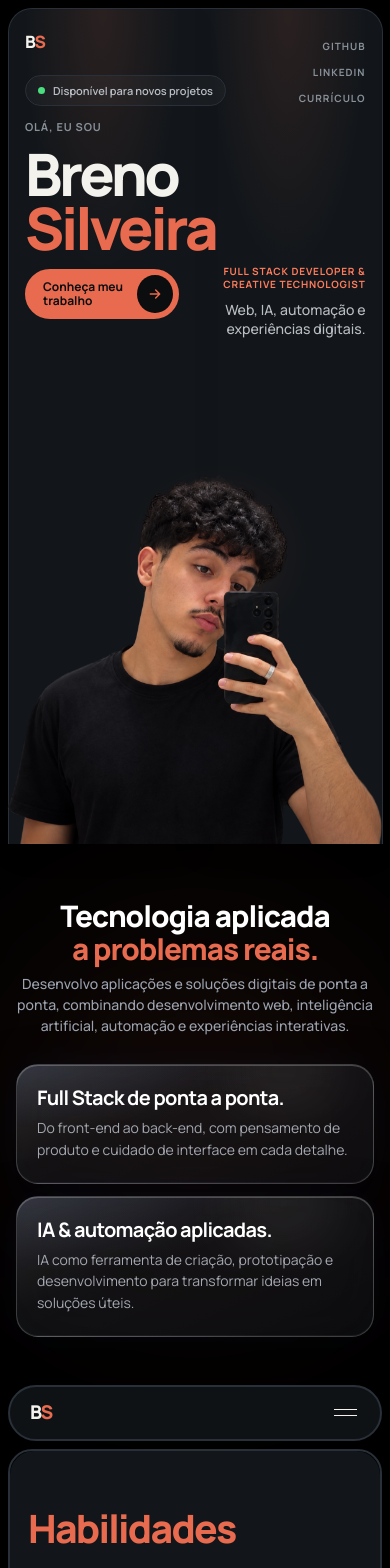
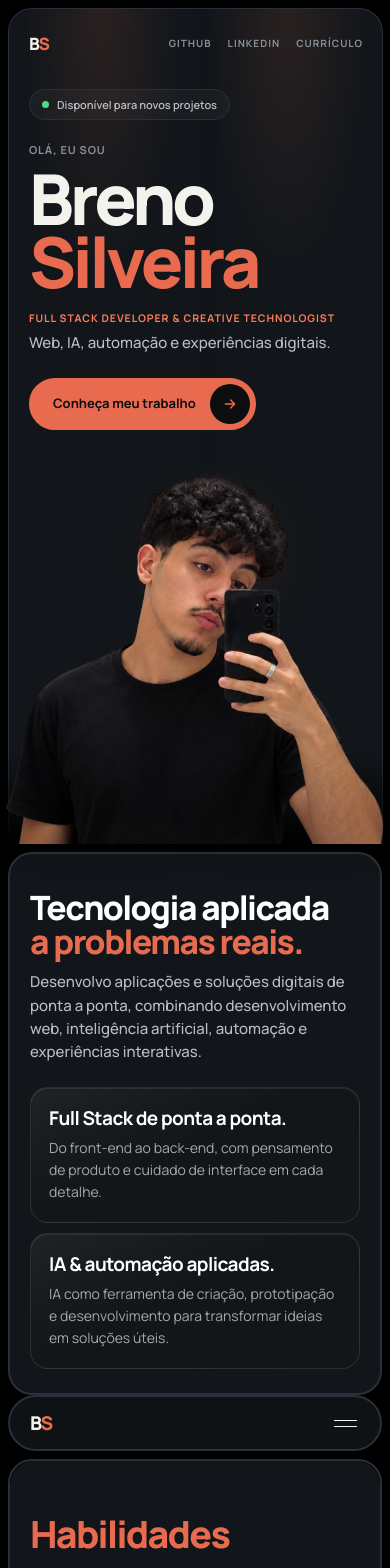
Before and after one commit to BrenoSilveiraLeal/Portfolio, a Next.js app: page / in a window 390 px wide. Shown: the top 1568 px of the page. Built offline with nearby package versions, Linux system fonts and the light colour scheme.

Commit message:
feat: enhance mobile layout and social links in CurtainHero and redesign components for improved user experience

```diff
--- a/app/curtain-hero.css
+++ b/app/curtain-hero.css
@@ -380,3 +380,45 @@
   .curtain-card h3{font-size:20px;margin-bottom:8px}
   .curtain-card p{font-size:14px;line-height:1.55;max-width:none}
 }
+
+/* ===== Mobile (versão final): hero de coluna única, limpa e alinhada à esquerda ===== */
+@media (max-width:720px){
+  .curtain-track{--hero-h:max(100svh,640px);--char-h:clamp(230px,calc(var(--hero-h) - 470px),460px)}
+  .curtain-panel{padding:20px 20px}
+  .curtain-panel-right .curtain-socials,.curtain-panel-right .curtain-mobile-sub{display:none!important}
+  .curtain-top{width:calc(100vw - 56px);justify-content:space-between;align-items:center}
+  .curtain-m-socials{display:flex;gap:16px}
+  .curtain-m-socials a{font-size:10px;font-weight:700;letter-spacing:.1em;text-transform:uppercase;color:var(--c-subtle);text-decoration:none;padding:6px 0}
+  .curtain-left-content{width:calc(100vw - 56px);align-items:flex-start;text-align:left;gap:0;margin-top:32px}
+  .curtain-m-status{display:inline-flex;margin-bottom:22px;font-size:11px;padding:7px 12px}
+  .curtain-left-content>.curtain-eyebrow{margin:0 0 10px;font-size:11px}
+  .curtain-hero h1{font-size:clamp(52px,18vw,84px);line-height:.9;letter-spacing:-.055em}
+  .curtain-mobile-sub{
+    display:block;position:static;max-width:340px;margin-top:18px;text-align:left;
+  }
+  .curtain-mobile-sub .curtain-eyebrow{font-size:10.5px;line-height:1.4;letter-spacing:.09em;margin:0 0 6px;color:var(--c-accent)}
+  .curtain-mobile-sub p:last-child{font-size:15px;line-height:1.45;color:#b9bec4}
+  .curtain-cta{margin-top:24px;padding:4px 4px 4px 22px;gap:14px;font-size:13px}
+  .curtain-cta span{max-width:none;line-height:1}
+  .curtain-cta i{width:40px;height:40px}
+  .curtain-character{z-index:40}
+  /* a foto se dissolve no preto da próxima seção, sem corte seco */
+  .curtain-hero::after{
+    content:'';position:absolute;left:0;right:0;bottom:0;height:90px;z-index:41;pointer-events:none;
+    background:linear-gradient(180deg,rgba(0,0,0,0),#000);
+  }
+  /* "Tecnologia aplicada": vira um painel como os demais */
+  .curtain-portal{background:#000;padding:8px 8px 0}
+  .curtain-portal-ambient{display:none}
+  .curtain-portal-inner{
+    padding:36px 20px 24px;gap:24px;border:2px solid var(--c-border);border-radius:24px;background:var(--c-panel);
+  }
+  .curtain-portal-head{align-items:flex-start;text-align:left;gap:12px}
+  .curtain-portal-head h2{font-size:clamp(30px,8.6vw,38px);line-height:1.02;letter-spacing:-.045em}
+  .curtain-portal-head p{font-size:15px;line-height:1.55;color:#b9bec4}
+  .curtain-portal-grid{gap:10px}
+  .curtain-card{padding:20px 18px;border-radius:18px;backdrop-filter:none;-webkit-backdrop-filter:none;background:linear-gradient(155deg,rgba(255,255,255,.07),rgba(255,255,255,.015) 45%),#0e1215;border-color:rgba(255,255,255,.1);box-shadow:inset 0 1px 0 rgba(255,255,255,.08)}
+  .curtain-card::before{display:none}
+  .curtain-card h3{font-size:19px;letter-spacing:-.03em}
+  .curtain-card p{font-size:14px;color:var(--c-card-body)}
+}
--- a/app/redesign.css
+++ b/app/redesign.css
@@ -304,3 +304,65 @@ html,body{background:var(--ds-page)}
   .portfolio-page .menu-button[aria-expanded="true"] span:first-child{transform:translateY(5.5px) rotate(45deg)}
   .portfolio-page .menu-button[aria-expanded="true"] span:last-child{transform:translateY(-5.5px) rotate(-45deg)}
 }
+
+/* Contatos: o texto/ícone vira branco na hora no hover; só o fundo faz transição (antes ficava preto sobre preto por ~0,25s) */
+.portfolio-page .contact-socials a{
+  transition:background .25s ease,border-color .25s ease,transform .25s ease,opacity .25s ease,color 0s!important;
+}
+.portfolio-page .contact-socials a::before,.portfolio-page .contact-socials a::after{transition:transform .25s ease!important}
+
+/* ===== Mobile (versão final): ritmo e hierarquia consistentes em todas as seções ===== */
+@media (max-width:720px){
+  :root{--ds-pad:36px 20px}
+  .ribbon-canvas{display:none}
+  .portfolio-page .tech-stack-heading p,.portfolio-page .work-intro h2,.portfolio-page .about-lead h2,.portfolio-page .contact-lead h2{font-size:clamp(34px,9.6vw,42px);line-height:1;margin-top:12px}
+  .portfolio-page .tech-stack-heading p{margin-top:0}
+  .portfolio-page .tech-heading-rest{display:block}
+
+  /* habilidades: sem os vãos enormes entre os grupos */
+  .portfolio-page .tech-stack-grid{display:grid;grid-template-columns:minmax(0,1fr);gap:10px;margin-top:28px}
+  .portfolio-page .tech-stack-group{margin:0!important;padding:20px 18px;border-radius:18px}
+  .portfolio-page .tech-stack-group h3{margin:0 0 14px!important}
+  .portfolio-page .tech-stack-items span{padding:7px 12px}
+
+  /* projetos */
+  .portfolio-page .work-intro{margin-bottom:24px;gap:14px}
+  .portfolio-page .work-intro>p{font-size:15px}
+  .portfolio-page .project-list{display:grid;grid-template-columns:minmax(0,1fr);gap:14px}
+  .portfolio-page .project-feature,.portfolio-page .project-feature-casa{padding:8px 8px 20px;border-radius:22px}
+  .portfolio-page .project-visual{border-radius:15px}
+  .portfolio-page .project-heading,.portfolio-page .project-description,.portfolio-page .project-case-link,.portfolio-page .project-meta{margin-inline:10px}
+  .portfolio-page .project-heading{margin-top:18px}
+  .portfolio-page .project-heading h3{font-size:26px}
+  .portfolio-page .project-description{flex:none;font-size:14.5px;line-height:1.55;margin-top:8px}
+  .portfolio-page .project-case-link{margin-top:18px;margin-bottom:16px;padding:11px 18px;font-size:13px}
+  .portfolio-page .project-meta span{font-size:11.5px;padding:6px 11px}
+
+  /* serviços: a pergunta vira o título da seção, cartões compactos */
+  .portfolio-page .capabilities-header{flex-direction:column;align-items:flex-start;gap:12px}
+  .portfolio-page .capabilities-header span{
+    font-size:clamp(30px,8.6vw,38px);font-weight:800;line-height:1.02;letter-spacing:-.045em;text-transform:none;color:var(--ds-ink);
+  }
+  .portfolio-page .capability-list{display:grid;grid-template-columns:minmax(0,1fr);gap:10px;margin-top:28px}
+  .portfolio-page .capability-card{padding:20px 18px;border-radius:18px}
+  .portfolio-page .capability-card h3{font-size:21px;margin-top:12px;letter-spacing:-.03em}
+  .portfolio-page .capability-card h3 br{display:none}
+  .portfolio-page .capability-card p{font-size:14px;margin-top:6px;max-width:none}
+
+  /* sobre */
+  .portfolio-page .about-section{gap:20px}
+  .portfolio-page .about-copy p{font-size:15px;line-height:1.6}
+  .portfolio-page .about-highlights{padding:16px 18px;margin-top:20px}
+  .portfolio-page .about-copy>a{margin-top:22px}
+
+  /* contato */
+  .portfolio-page .contact-grid{gap:24px}
+  .portfolio-page .contact-section .contact-socials{gap:8px}
+  .portfolio-page .contact-section .contact-socials a{min-height:52px;padding:0 14px}
+  .portfolio-page .site-footer{text-align:center;padding:24px 16px}
+}
+@media (max-width:720px){
+  .portfolio-page .project-description{margin-bottom:0}
+  .portfolio-page .project-case-link{margin-top:20px}
+  .portfolio-page .contact-details{margin-top:0!important;padding-top:0!important}
+}
--- a/components/CurtainHero.tsx
+++ b/components/CurtainHero.tsx
@@ -167,11 +167,20 @@ export function CurtainHero() {
             <nav className="curtain-nav" aria-label="Navegação da apresentação">
               {navLinks.map((link) => <a key={link.href} href={link.href}>{link.label}</a>)}
             </nav>
+            <div className="curtain-m-socials">
+              <a href="https://github.com/BrenoSilveiraLeal" target="_blank" rel="noreferrer">GitHub</a>
+              <a href="https://www.linkedin.com/in/breno-silveira-leal/" target="_blank" rel="noreferrer">LinkedIn</a>
+              <a href="https://drive.google.com/file/d/1Ndul6LeKdTYOTpgyiEN-W4yCvnD1IWnM/view?usp=sharing" target="_blank" rel="noreferrer">Currículo</a>
+            </div>
           </div>
           <div className="curtain-left-content">
             <div className="curtain-m-status"><i aria-hidden="true" />Disponível para novos projetos</div>
             <p className="curtain-eyebrow">Olá, eu sou</p>
             <h1 id="hero-title">Breno<br /><span>Silveira</span></h1>
+            <div className="curtain-mobile-sub">
+              <p className="curtain-eyebrow">Full Stack Developer &amp; Creative Technologist</p>
+              <p>Web, IA, automação e experiências digitais.</p>
+            </div>
             <a className="curtain-cta" href="#work" onClick={openCurtain}>
               <span>Conheça meu trabalho</span>
               <i><Arrow /></i>
@@ -185,10 +194,6 @@ export function CurtainHero() {
             <a href="https://drive.google.com/file/d/1Ndul6LeKdTYOTpgyiEN-W4yCvnD1IWnM/view?usp=sharing" target="_blank" rel="noreferrer">Currículo</a>
           </div>
           <div className="curtain-status"><i aria-hidden="true" />Disponível para novos projetos</div>
-          <div className="curtain-mobile-sub">
-            <p className="curtain-eyebrow">Full Stack Developer &amp; Creative Technologist</p>
-            <p>Web, IA, automação e experiências digitais.</p>
-          </div>
           <div className="curtain-right-copy">
             <p className="curtain-role">Full Stack Developer &amp;<br /><span>Creative Technologist</span></p>
             <p className="curtain-eyebrow">Web · IA · Automação</p>
--- a/data/projects.ts
+++ b/data/projects.ts
@@ -16,7 +16,7 @@ export type Project = {
 export const projects: Project[] = [
   {
     id: '01', slug: 'insidely', name: 'Insidely', category: 'Product / career platform',
-    description: 'Plataforma web de consultas com profissionais verificados para apoio a decisões de carreira, com o objetivo de reduzir a frustração profissional.',
+    description: 'Plataforma web de consultas com profissionais verificados para apoio a decisões de carreira com o objetivo de reduzir a frustração profissional.',
     detail: 'A Insidely aproxima pessoas de funcionários verificados para oferecer conversas e perspectivas reais sobre empresas e profissões antes de uma decisão de carreira.',
     role: 'Conceito, produto, UX/UI e desenvolvimento', stack: ['Product thinking', 'UX/UI', 'React', 'Next.js', 'Supabase'],
     liveUrl: 'https://insidely.vercel.app/', previewUrl: 'https://insidely.vercel.app/', visual: 'insidely', cover: '/images/projects/insidely-preview-20261109.jpg',
@@ -37,8 +37,8 @@ export const projects: Project[] = [
   },
   {
     id: '04', slug: 'cuidapet', name: 'CuidaPet', category: 'Pet care / saúde e rotina',
-    description: 'Carteira de vacinação digital para pets, com dicas de cuidado, produtos indicados e ficha clínica que gera um PDF com peso, idade e o problema do animal para enviar ao veterinário.',
-    detail: 'Uma plataforma que reúne a carteira de vacinação do pet, dicas de cuidado e produtos indicados. Também permite preencher a ficha clínica, com nome, peso, idade e o problema observado, e gerar um PDF para encaminhar ao veterinário.',
+    description: 'Carteira de vacinação digital para pets, com dicas de cuidado, produtos indicados e uma ficha clínica completa: o histórico do animal, idas anteriores ao veterinário, acidentes e dados como peso e idade, exportados em PDF para o veterinário.',
+    detail: 'Uma plataforma que reúne a carteira de vacinação do pet, dicas de cuidado e produtos indicados. A ficha clínica guarda o histórico completo do animal (consultas anteriores, acidentes, tratamentos, peso, idade e o problema atual) e gera um PDF para encaminhar ao veterinário.',
     role: 'Conceito, produto, UX/UI e desenvolvimento', stack: ['Product thinking', 'UX/UI', 'Agenda e lembretes', 'Saúde animal'],
     liveUrl: 'https://cuidapetapp.vercel.app/', previewUrl: 'https://cuidapetapp.vercel.app/', visual: 'cuidapet', cover: '/images/projects/cuidapet-preview.jpg',
   },
```
Also changed, not shown: components/CapabilitiesSection.tsx (+4 -4 lines).
